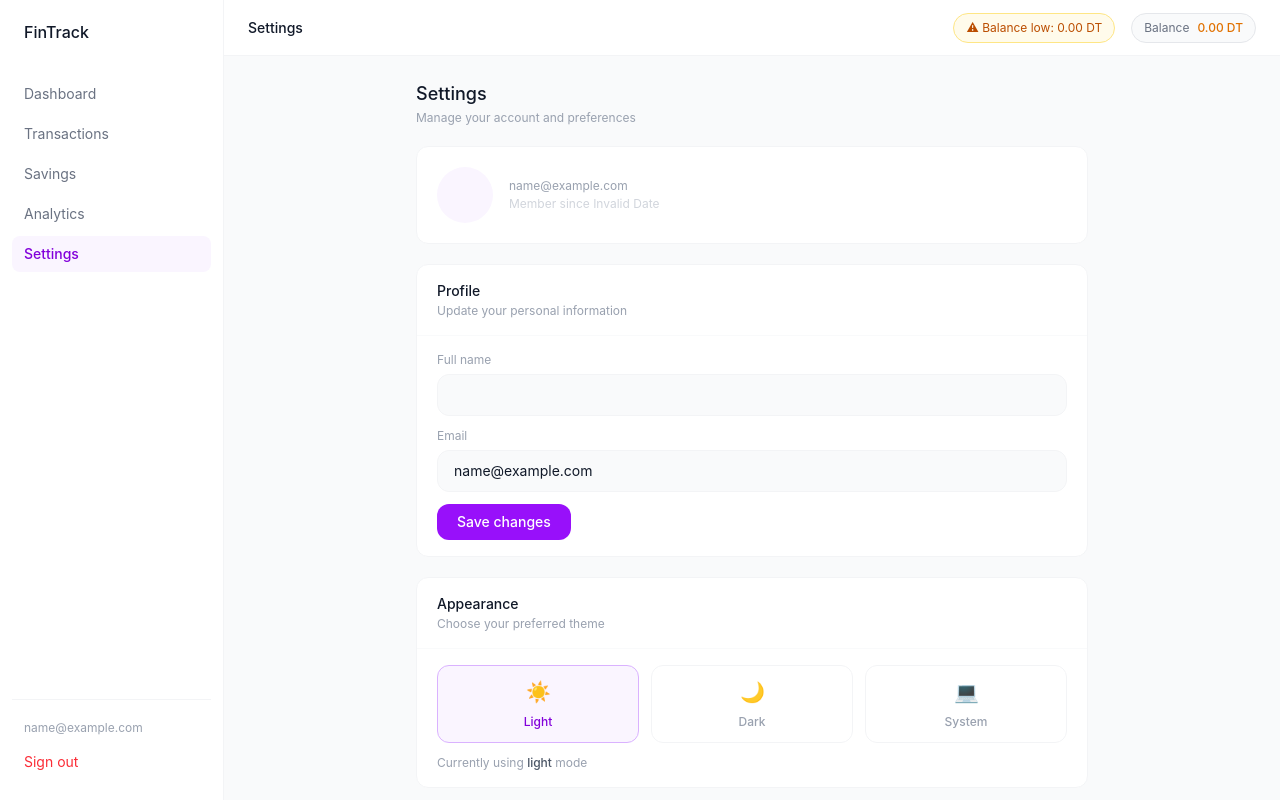
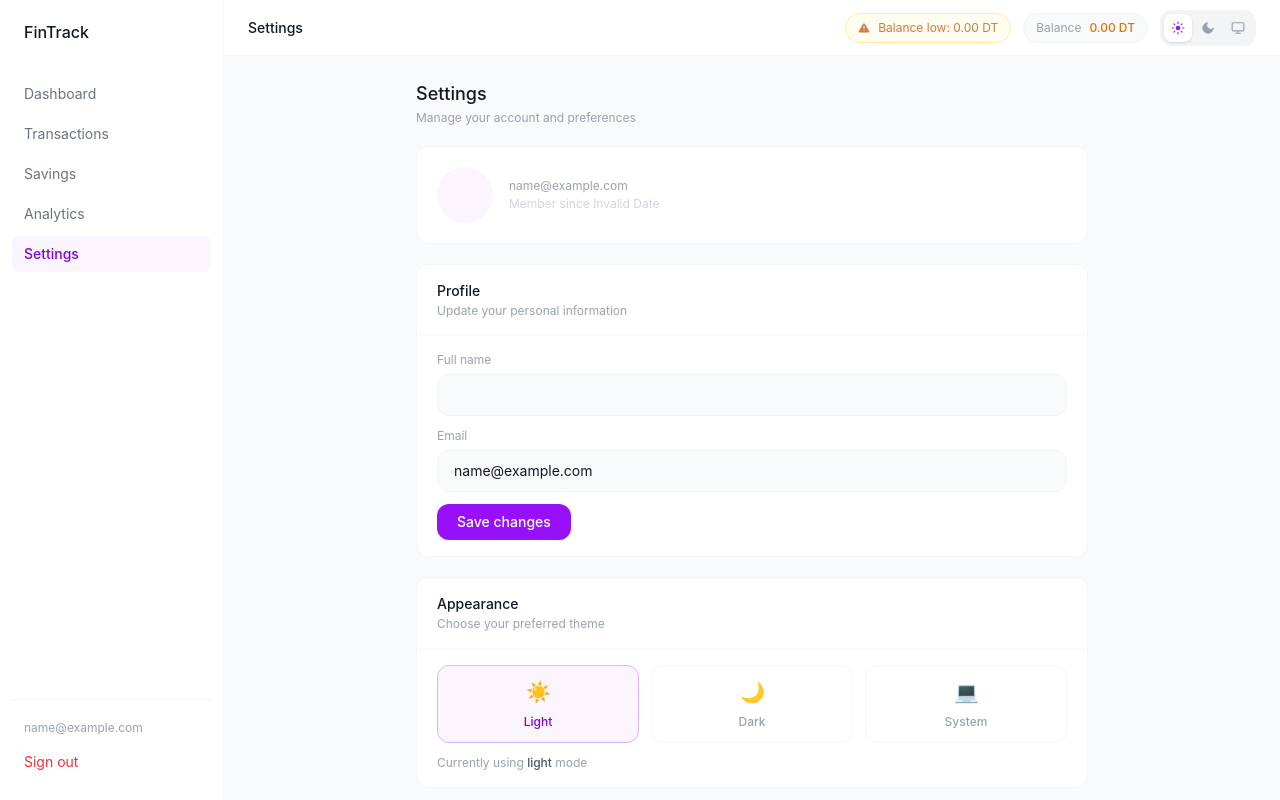
Before and after one commit to Artisolo-04/student-finance-tracker, a React (Vite) app in the folder client/: page /settings in a window 1280 px wide. Built offline with nearby package versions, Linux system fonts and the light colour scheme; sample sign-in values are in the browser's storage.

Commit message:
feat: theme switcher in navbar + dark mode full app

```diff
--- a/client/src/App.jsx
+++ b/client/src/App.jsx
@@ -1,5 +1,6 @@
 import { Routes, Route, Navigate } from 'react-router-dom'
 import useAuth from './context/auth/useAuth.js'
+import useUI from './context/ui/useUI.js'
 import AppShell from './components/layout/AppShell.jsx'
 import Dashboard from './pages/Dashboard/index.jsx'
 import Transactions from './pages/Transactions/index.jsx'
@@ -15,7 +16,10 @@ const ProtectedRoute = ({ children }) => {
 }
 
 const App = () => {
+  const { theme } = useUI()
+
   return (
+    <div className={theme === 'dark' ? 'dark' : ''}>
       <Routes>
         <Route path="/login" element={<Login />} />
         <Route path="/register" element={<Register />} />
@@ -31,6 +35,7 @@ const App = () => {
           <Route path="settings" element={<Settings />} />
         </Route>
       </Routes>
+    </div>
   )
 }
 
--- a/client/src/components/layout/AppShell.jsx
+++ b/client/src/components/layout/AppShell.jsx
@@ -4,7 +4,7 @@ import Navbar from './Navbar.jsx'
 
 const AppShell = () => {
   return (
-    <div className="flex h-screen bg-gray-50 overflow-hidden">
+    <div className="flex h-screen bg-gray-50 dark:bg-gray-950 overflow-hidden">
       <Sidebar />
       <div className="flex flex-col flex-1 min-w-0">
         <Navbar />
--- a/client/src/components/layout/Navbar.jsx
+++ b/client/src/components/layout/Navbar.jsx
@@ -1,5 +1,6 @@
 import { useLocation } from 'react-router-dom'
 import useFinance from '../../context/finance/useFinance.js'
+import useUI from '../../context/ui/useUI.js'
 import { isBalanceLow, formatCurrency } from '../../context/finance/financeHelpers.js'
 
 const pageTitles = {
@@ -10,29 +11,99 @@ const pageTitles = {
   '/settings': 'Settings',
 }
 
+const ThemeSwitcher = ({ theme, setTheme }) => {
+  const themes = [
+    {
+      value: 'light',
+      icon: (
+        <svg width="14" height="14" viewBox="0 0 24 24" fill="none">
+          <circle cx="12" cy="12" r="4" fill="currentColor"/>
+          <path d="M12 2v2M12 20v2M4.93 4.93l1.41 1.41M17.66 17.66l1.41 1.41M2 12h2M20 12h2M4.93 19.07l1.41-1.41M17.66 6.34l1.41-1.41"
+            stroke="currentColor" strokeWidth="2" strokeLinecap="round"/>
+        </svg>
+      )
+    },
+    {
+      value: 'dark',
+      icon: (
+        <svg width="14" height="14" viewBox="0 0 24 24" fill="none">
+          <path d="M21 12.79A9 9 0 1 1 11.21 3 7 7 0 0 0 21 12.79z"
+            fill="currentColor" stroke="currentColor" strokeWidth="1.5"
+            strokeLinecap="round" strokeLinejoin="round"/>
+        </svg>
+      )
+    },
+    {
+      value: 'system',
+      icon: (
+        <svg width="14" height="14" viewBox="0 0 24 24" fill="none">
+          <rect x="2" y="3" width="20" height="14" rx="2"
+            stroke="currentColor" strokeWidth="2"/>
+          <path d="M8 21h8M12 17v4"
+            stroke="currentColor" strokeWidth="2" strokeLinecap="round"/>
+        </svg>
+      )
+    },
+  ]
+
+  return (
+    <div className="flex items-center bg-gray-100 dark:bg-gray-800 rounded-xl p-1 gap-0.5">
+      {themes.map((t) => (
+        <button
+          key={t.value}
+          onClick={() => setTheme(t.value)}
+          title={t.value.charAt(0).toUpperCase() + t.value.slice(1)}
+          className={`relative w-7 h-7 flex items-center justify-center rounded-lg transition-all duration-200 ${
+            theme === t.value
+              ? 'bg-white dark:bg-gray-700 text-purple-600 dark:text-purple-400 shadow-sm'
+              : 'text-gray-400 dark:text-gray-500 hover:text-gray-600 dark:hover:text-gray-300'
+          }`}
+        >
+          {t.icon}
+        </button>
+      ))}
+    </div>
+  )
+}
+
 const Navbar = () => {
   const { pathname } = useLocation()
   const { balance } = useFinance()
+  const { theme, setTheme } = useUI()
   const low = isBalanceLow(balance)
 
   return (
-    <div className="h-14 bg-white border-b border-gray-100 flex items-center px-6 gap-4">
-      <span className="flex-1 text-sm font-medium text-gray-900">
+    <div className="h-14 bg-white dark:bg-gray-900 border-b border-gray-100 dark:border-gray-800 flex items-center px-6 gap-3">
+
+      <span className="flex-1 text-sm font-medium text-gray-900 dark:text-gray-100">
         {pageTitles[pathname] || 'FinTrack'}
       </span>
 
       {low && (
-        <div className="flex items-center gap-2 bg-amber-50 border border-amber-200 text-amber-700 text-xs px-3 py-1.5 rounded-full">
-          ⚠ Balance low: {formatCurrency(balance)}
+        <div className="flex items-center gap-2 bg-amber-50 dark:bg-amber-900/20 border border-amber-200 dark:border-amber-700 text-amber-700 dark:text-amber-400 text-xs px-3 py-1.5 rounded-full animate-pulse">
+          <svg width="12" height="12" viewBox="0 0 24 24" fill="none">
+            <path d="M10.29 3.86L1.82 18a2 2 0 0 0 1.71 3h16.94a2 2 0 0 0 1.71-3L13.71 3.86a2 2 0 0 0-3.42 0z"
+              fill="currentColor"/>
+            <line x1="12" y1="9" x2="12" y2="13" stroke="white" strokeWidth="2" strokeLinecap="round"/>
+            <line x1="12" y1="17" x2="12.01" y2="17" stroke="white" strokeWidth="2" strokeLinecap="round"/>
+          </svg>
+          Balance low: {formatCurrency(balance)}
         </div>
       )}
 
-      <div className="flex items-center gap-2 bg-gray-50 border border-gray-200 text-xs px-3 py-1.5 rounded-full">
-        <span className="text-gray-500">Balance</span>
-        <span className={`font-medium ${low ? 'text-amber-600' : 'text-gray-900'}`}>
+      <div className="flex items-center gap-2 bg-gray-50 dark:bg-gray-800 border border-gray-100 dark:border-gray-700 px-3 py-1.5 rounded-full">
+        <span className="text-xs text-gray-400 dark:text-gray-500">Balance</span>
+        <span className={`text-xs font-medium ${
+          low
+            ? 'text-amber-600 dark:text-amber-400'
+            : 'text-gray-900 dark:text-gray-100'
+        }`}>
           {formatCurrency(balance)}
         </span>
       </div>
+
+      <ThemeSwitcher theme={theme} setTheme={setTheme} />
+
     </div>
   )
 }
--- a/client/src/components/layout/Sidebar.jsx
+++ b/client/src/components/layout/Sidebar.jsx
@@ -13,9 +13,9 @@ const Sidebar = () => {
   const { user, logoutUser } = useAuth()
 
   return (
-    <div className="w-56 bg-white border-r border-gray-100 flex flex-col py-5 px-3">
+    <div className="w-56 bg-white dark:bg-gray-900 border-r border-gray-100 dark:border-gray-800 flex flex-col py-5 px-3">
       <div className="px-3 mb-8">
-        <span className="text-base font-medium text-gray-900">FinTrack</span>
+        <span className="text-base font-medium text-gray-900 dark:text-gray-100">FinTrack</span>
       </div>
 
       <nav className="flex flex-col gap-1 flex-1">
@@ -27,8 +27,8 @@ const Sidebar = () => {
             className={({ isActive }) =>
               `px-3 py-2 rounded-lg text-sm transition-colors ${
                 isActive
-                  ? 'bg-purple-50 text-purple-700 font-medium'
-                  : 'text-gray-500 hover:bg-gray-50 hover:text-gray-900'
+                  ? 'bg-purple-50 dark:bg-purple-900/30 text-purple-700 dark:text-purple-300 font-medium'
+                  : 'text-gray-500 dark:text-gray-400 hover:bg-gray-50 dark:hover:bg-gray-800 hover:text-gray-900 dark:hover:text-gray-100'
               }`
             }
           >
@@ -37,14 +37,14 @@ const Sidebar = () => {
         ))}
       </nav>
 
-      <div className="border-t border-gray-100 pt-3 mt-3">
+      <div className="border-t border-gray-100 dark:border-gray-800 pt-3 mt-3">
         <div className="px-3 py-2">
-          <p className="text-sm font-medium text-gray-900">{user?.full_name}</p>
+          <p className="text-sm font-medium text-gray-900 dark:text-gray-100">{user?.full_name}</p>
           <p className="text-xs text-gray-400">{user?.email}</p>
         </div>
         <button
           onClick={logoutUser}
-          className="w-full text-left px-3 py-2 text-sm text-red-500 hover:bg-red-50 rounded-lg transition-colors"
+          className="w-full text-left px-3 py-2 text-sm text-red-500 hover:bg-red-50 dark:hover:bg-red-900/20 rounded-lg transition-colors"
         >
           Sign out
         </button>
```
Lines whose indentation alone changed are shown as unchanged.
